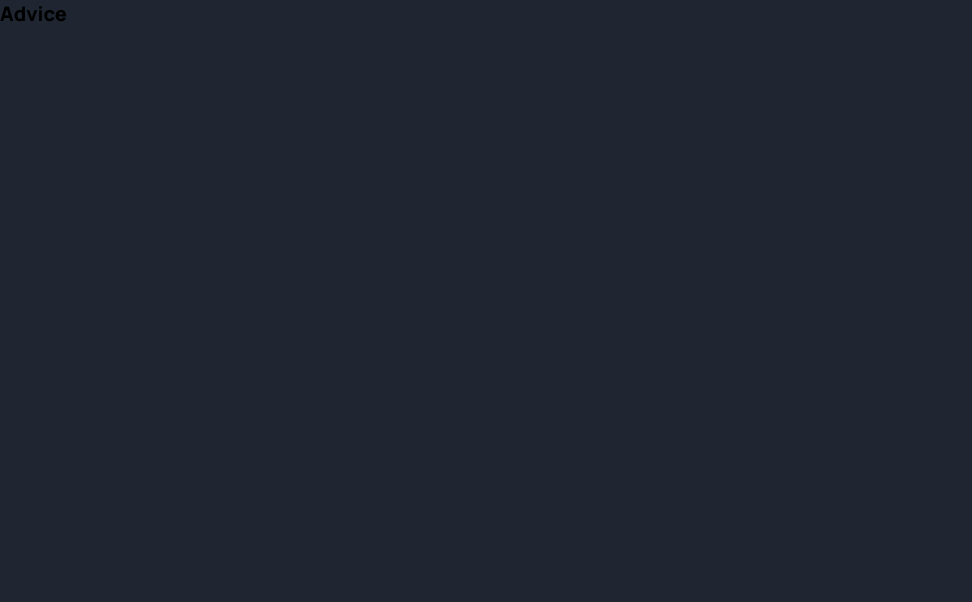
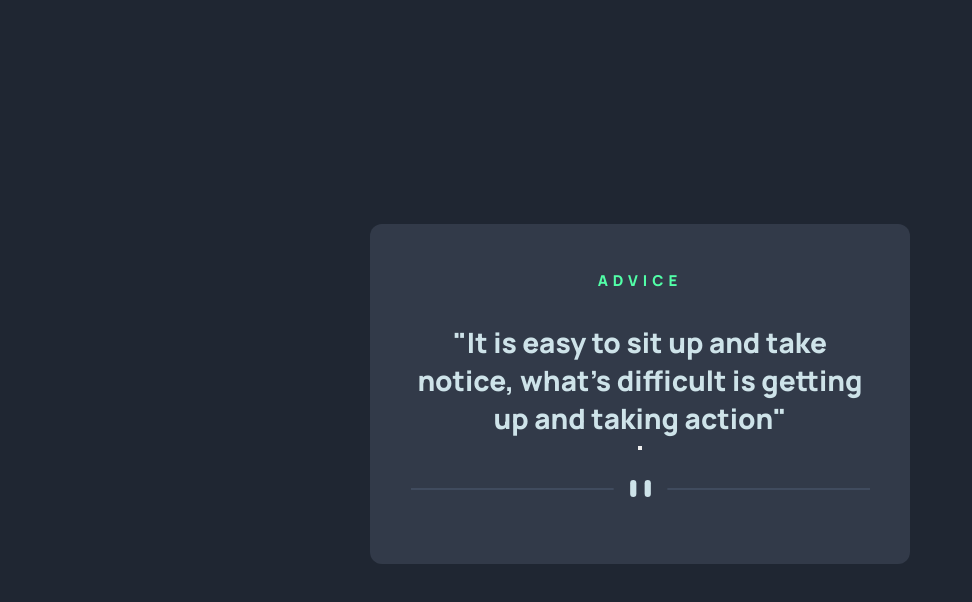
Before and after one commit to hgoo150925/advice-generator-app, a React (Vite) app: page / in a window 1280 px wide. Shown: the top 602 px of the page, without its empty margins (0-972 px from the left). Built offline with nearby package versions, Linux system fonts and the light colour scheme.

Commit message:
adv gen app

```diff
--- a/src/Advice.tsx
+++ b/src/Advice.tsx
@@ -1,9 +1,19 @@
-import React from 'react'
+import React from "react";
+import iconDice from "./assets/images/icon-dice.svg";
 
 export const Advice = () => {
   return (
-    <div>
-      <h1>Advice</h1>
-    </div>
-  )
-}
+    <section className="container">
+      <div className="container__adivice">
+        <h1>Advice</h1>
+        <p>
+          "It is easy to sit up and take notice, what's difficult is getting up
+          and taking action"
+        </p>
+        <div className="container__btn">
+          <button className="btn"></button>
+        </div>
+      </div>
+    </section>
+  );
+};
--- a/src/index.css
+++ b/src/index.css
@@ -28,3 +28,32 @@ body {
   background-color: var(--dark-blue);
   font-family: "Manrope", sans-serif;
 }
+
+.container__adivice h1 {
+  color: var(--neon-green);
+  letter-spacing: 0.5rem;
+  text-transform: uppercase;
+}
+.container__adivice p {
+  color: var(--light-cyan);
+  font-size: 2.8rem;
+  margin: 3.2rem 0 0 0;
+}
+
+@media screen and (max-width: 1440px) {
+  .container {
+    background-color: var(--dark-grayish-blue);
+    border-radius: 1.2rem;
+    max-width: 54rem;
+    height: 34rem;
+    margin: 22.4rem auto;
+  }
+  .container__adivice {
+    padding: 4.6rem;
+    text-align: center;
+    background-image: url("./assets/images/pattern-divider-desktop.svg");
+    background-repeat: no-repeat;
+    background-position: bottom;
+    background-size: 85%;
+  }
+}
```
Also changed, not shown: 1 other file (tests, documents, lock files or other folders).
